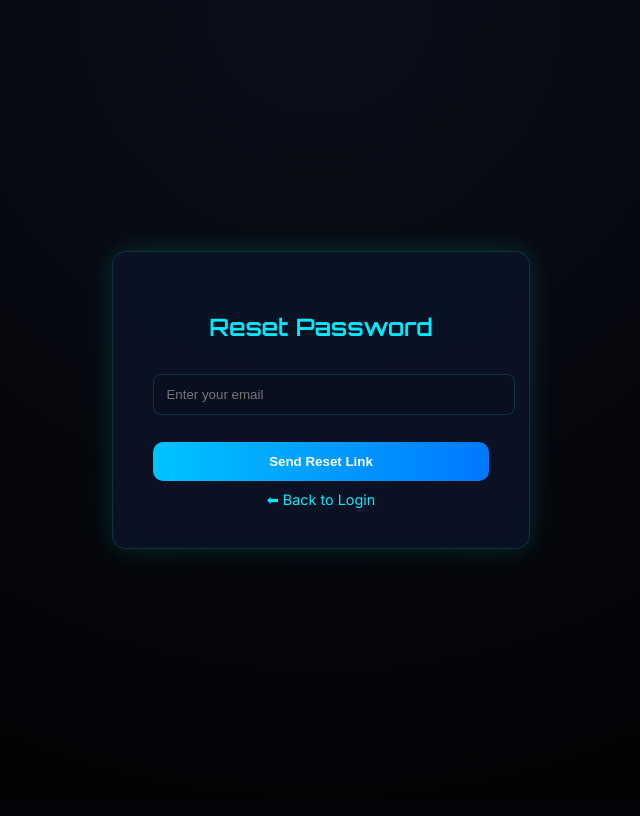
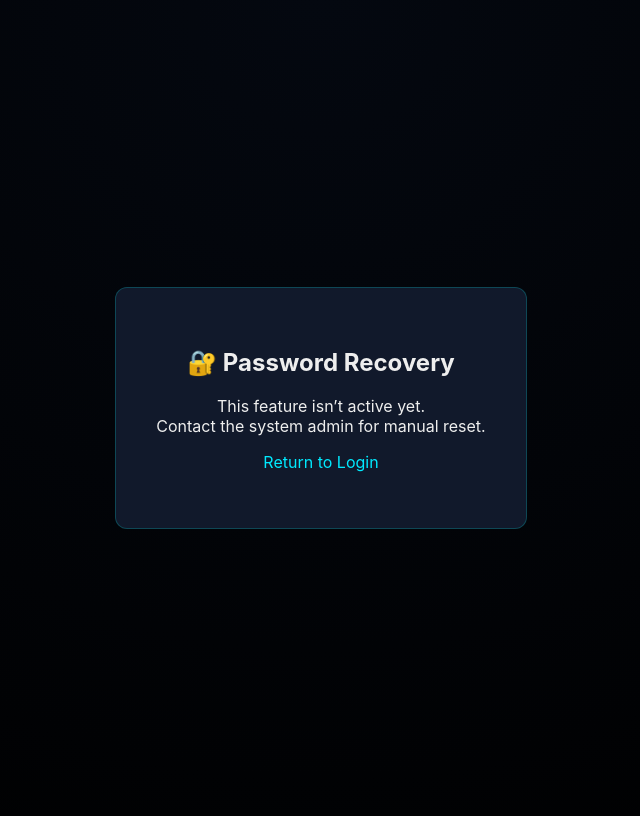
Before and after one commit to slickofficials/SlickOfficials-HQ-HUB, a Flask app: template templates/reset_password.html in a window 1280 px wide. Shown: the whole page, without its empty margins (319-959 px from the left). Before the commit the page ends 556 px from the top, so only its background shows below. Run offline with Flask 3, Linux system fonts and the light colour scheme; the template is opened without the code that fills it, so the values that code supplies are empty.

Commit message:
Update reset_password.html

```diff
--- a/templates/reset_password.html
+++ b/templates/reset_password.html
@@ -3,29 +3,42 @@
 <head>
   <meta charset="UTF-8">
   <meta name="viewport" content="width=device-width, initial-scale=1.0">
-  <title>Forgot Password - Slickofficials HQ</title>
-  <link href="https://fonts.googleapis.com/css2?family=Orbitron:wght@600&family=Inter:wght@400;600&display=swap" rel="stylesheet">
+  <title>Password Reset</title>
   <style>
-    body {font-family:'Inter',sans-serif;background:radial-gradient(circle at top,#0b0f1a,#000);color:#e0e0e0;display:flex;justify-content:center;align-items:center;height:100vh;margin:0;}
-    .reset-box {background:rgba(10,20,40,.8);border:1px solid rgba(0,255,255,.15);border-radius:14px;padding:40px;max-width:400px;text-align:center;box-shadow:0 0 25px rgba(0,255,255,.15);backdrop-filter:blur(12px);}
-    h2{font-family:'Orbitron',sans-serif;color:#00eaff;margin-bottom:20px;}
-    input{width:100%;padding:12px;margin:12px 0;border-radius:8px;border:1px solid rgba(0,255,255,.15);background:#0a0f1f;color:white;}
-    button{background:linear-gradient(90deg,#00c3ff,#0078ff);border:none;color:white;padding:12px;width:100%;border-radius:10px;font-weight:600;margin-top:15px;cursor:pointer;transition:.3s;}
-    button:hover{transform:scale(1.05);box-shadow:0 0 20px #00eaff;}
-    a{color:#00eaff;text-decoration:none;font-size:.9rem;display:block;margin-top:10px;}
+    body {
+      background: radial-gradient(circle at top, #040810, #000);
+      font-family: 'Inter', sans-serif;
+      color: #eee;
+      display: flex;
+      justify-content: center;
+      align-items: center;
+      height: 100vh;
+      text-align: center;
+    }
+
+    .box {
+      padding: 40px;
+      border-radius: 12px;
+      background: rgba(20, 30, 50, 0.85);
+      border: 1px solid rgba(0, 255, 255, 0.2);
+      backdrop-filter: blur(8px);
+    }
+
+    a {
+      color: #00eaff;
+      text-decoration: none;
+    }
+
+    a:hover {
+      text-decoration: underline;
+    }
   </style>
 </head>
 <body>
-  <div class="reset-box">
-    <h2>Reset Password</h2>
-    {% if message %}
-      <p style="color:#00ff99;">{{ message }}</p>
-    {% endif %}
-    <form method="POST">
-      <input type="email" name="email" placeholder="Enter your email" required>
-      <button type="submit">Send Reset Link</button>
-    </form>
-    <a href="{{ url_for('login') }}">⬅ Back to Login</a>
+  <div class="box">
+    <h2>🔐 Password Recovery</h2>
+    <p>This feature isn’t active yet.<br>Contact the system admin for manual reset.</p>
+    <p><a href="{{ url_for('login') }}">Return to Login</a></p>
   </div>
 </body>
 </html>
```
